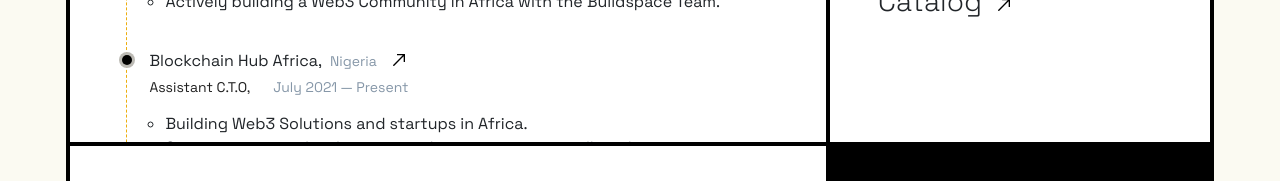
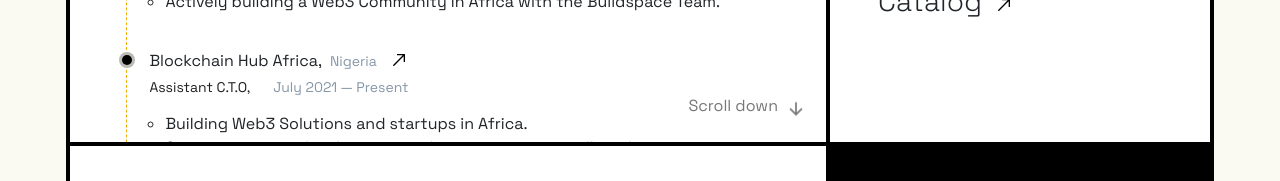
Before and after one commit to Davien21/simple-resume, a Next.js app: page /experience in a window 1280 px wide. Shown: the part 415-596 px from the top of the page. Built offline with nearby package versions, Linux system fonts and the light colour scheme.

Commit message:
--feat: add scroll-down indicator

```diff
--- a/pages/experience.jsx
+++ b/pages/experience.jsx
@@ -30,6 +30,41 @@
           </div>
         </div>
       </section>
+      <div className="hero__scroll p-4">
+          <p className="mr-2">Scroll down</p>
+          <div className="c-infinite">
+            <span className="c-link">
+              <span className="c-link__inner">
+                <span>
+                  <svg
+                    width="20"
+                    height="21"
+                    fill="none"
+                    xmlns="http://www.w3.org/2000/svg"
+                  >
+                    <path
+                      d="M10.833 13.977l4.47-4.47 1.179 1.178L10 17.167l-6.482-6.482 1.179-1.178 4.47 4.47V3.833h1.666v10.144z"
+                      fill="#777"
+                    ></path>
+                  </svg>
+                </span>
+                <span className="c-link__animated">
+                  <svg
+                    width="20"
+                    height="21"
+                    fill="none"
+                    xmlns="http://www.w3.org/2000/svg"
+                  >
+                    <path
+                      d="M10.833 13.977l4.47-4.47 1.179 1.178L10 17.167l-6.482-6.482 1.179-1.178 4.47 4.47V3.833h1.666v10.144z"
+                      fill="#777"
+                    ></path>
+                  </svg>
+                </span>
+              </span>
+            </span>
+          </div>
+        </div>
       <section id="work-timeline" className="mt-4 px-2">
         <article className="timeline-item">
           <header>
```
